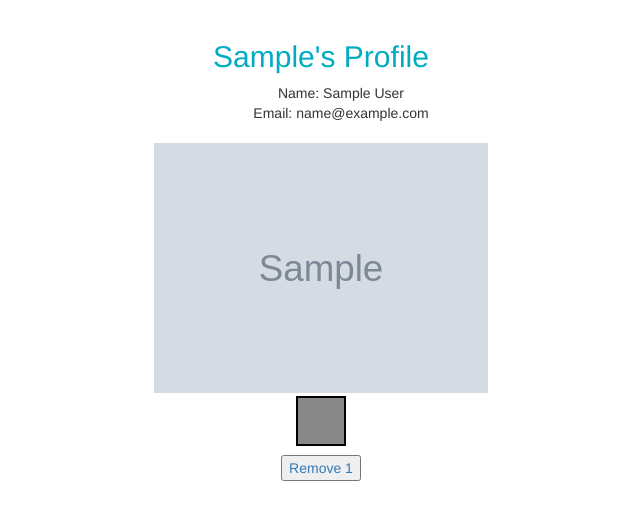
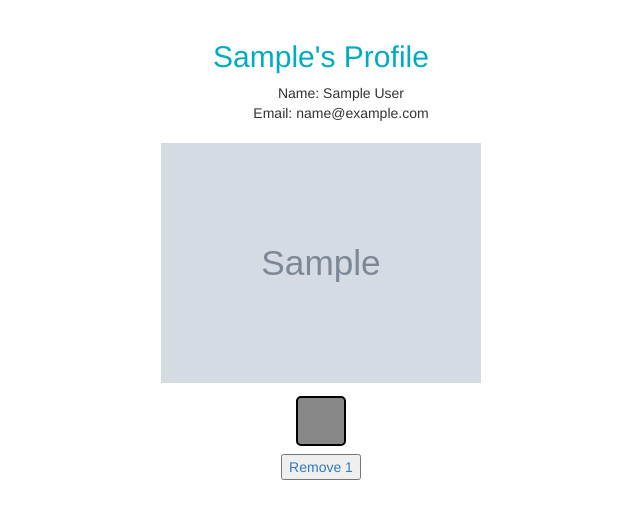
Before and after one commit to jahlela/paleta, a Flask app: page /users/1 in a window 1280 px wide. Shown: the part 71-591 px from the top of the page, without its empty margins (319-959 px from the left). Run offline with Flask 2, Linux system fonts and the light colour scheme; the visitor is signed in with stand-in values (Sample User, id 1); tables that the repository leaves empty hold one stand-in row (values such as "Sample post"); grey boxes marked "Sample" are stand-in pictures; parts of the project's set-up code (start-up, migrations or seed data) failed here and were passed over; some libraries are stand-ins or nearby versions.

Commit message:
Put styling back on palette colors for visibility.

```diff
--- a/static/styles.css
+++ b/static/styles.css
@@ -60,12 +60,14 @@
 .palette-seed-figure img {
     /*margin-left: 10%;*/
     height: 250px;
+    padding-bottom: 10px;
 }
 
 .palette-color {
     display: inline-block;
     margin: 1%;
     border: 2px solid black;
+    border-radius: 5px;
     height: 50px;
     width: 50px;
 }
```
Also changed, not shown: 2 other files.
